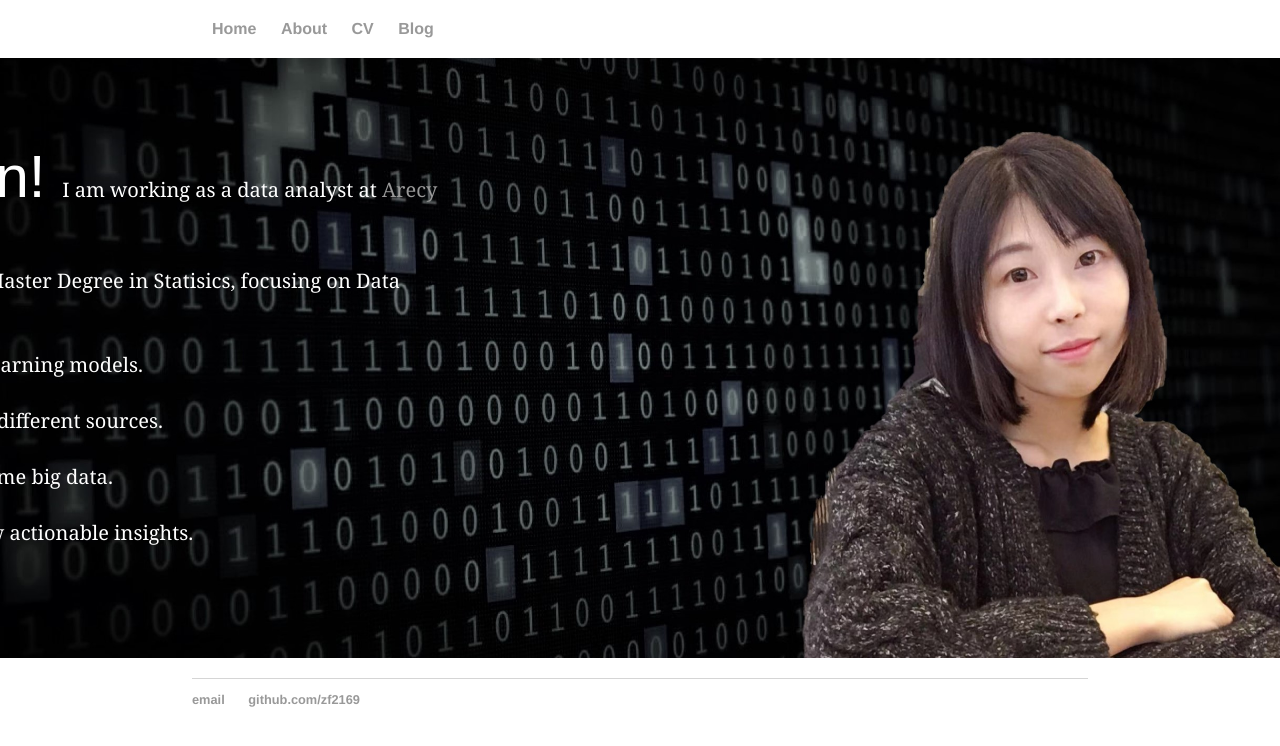
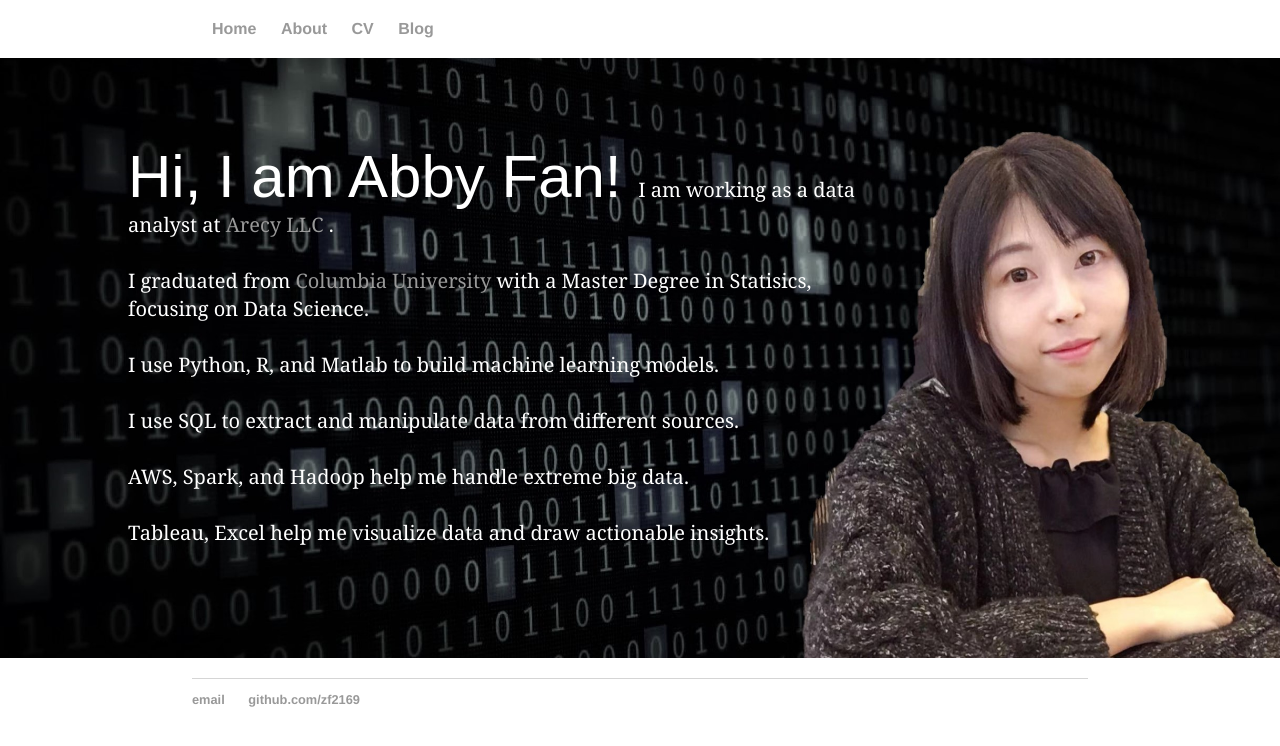
Before and after one commit to zf2169/zf2169.github.io, a Jekyll site: the page built from index.html, in a window 1280 px wide. Shown: the top 746 px of the page. Built offline with Jekyll 4.4.1, drawn with Linux system fonts in a browser that asks for light colours.

Commit message:
Update main.css

```diff
--- a/css/main.css
+++ b/css/main.css
@@ -14,11 +14,10 @@ background { margin: 10px auto; }
     position: relative;
 }
 .hero-text {
-    width: 70%;
     text-align: left;
     position: absolute;
     top: 50%;
-    /*left: 30%;*/
+    left: 40%;
     transform: translate(-50%, -50%);
     color: white;
 }
```
